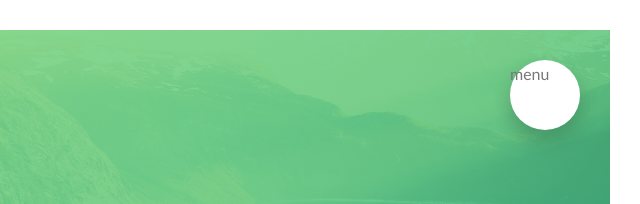
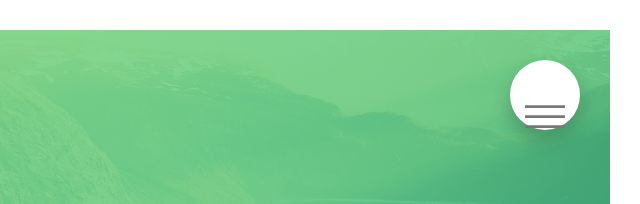
Before and after one commit to crotch-watch/Natours, a website: page index.html in a window 1280 px wide. Shown: the top 204 px of the page, 640-1280 px from the left. Drawn offline with Linux system fonts and the light colour scheme.

Commit message:
scss -> css

```diff
--- a/css/style.css
+++ b/css/style.css
@@ -650,6 +650,10 @@ body {
   width: calc((300% - 6rem) / 4);
 }
 
+.navigation {
+  height: 100%;
+  width: 100%;
+}
 .navigation__bg {
   width: 6rem;
   height: 6rem;
@@ -662,6 +666,8 @@ body {
   transition: transform 0.8s;
 }
 .navigation__btn {
+  display: inline-block;
+  text-align: center;
   background-color: #fff;
   height: 7rem;
   width: 7rem;
@@ -669,7 +675,7 @@ body {
   position: fixed;
   top: 6rem;
   right: 6rem;
-  z-index: 3;
+  z-index: 4;
   box-shadow: 0 1rem 2rem rgba(0, 0, 0, 0.2);
 }
 .navigation__checkbox {
@@ -677,14 +683,13 @@ body {
 }
 .navigation__nav {
   height: 100%;
-  width: 100%;
+  width: 0;
   position: fixed;
   top: 0;
-  left: 0;
+  right: 0;
   z-index: 3;
-  width: 0;
+  transition: all 0.8s;
   opacity: 0;
-  transition: opacity 0.8s;
 }
 .navigation__list {
   list-style: none;
@@ -729,6 +734,12 @@ body {
 .navigation__checkbox:checked ~ .navigation__nav {
   width: 100%;
   opacity: 1;
+}
+.navigation__btn-line {
+  display: block;
+  font-size: 4rem;
+  height: 0.25rem;
+  margin: 0.75rem 0;
 }
 
 .about-section {
--- a/index.html
+++ b/index.html
@@ -24,14 +24,17 @@
   </head>
   <body>
     <div class="navigation">
+      <label for="navigation-toggle" class="navigation__btn">
+        <span class="navigation__btn-line">&#8213;</span>
+        <span class="navigation__btn-line">&#8213;</span>
+        <span class="navigation__btn-line">&#8213;</span>
+      </label>
+
       <input
         type="checkbox"
         id="navigation-toggle"
         class="navigation__checkbox"
       />
-      <label for="navigation-toggle" class="navigation__btn">
-        menu
-      </label>
 
       <div class="navigation__bg">&nbsp;</div>
 
```
Also changed, not shown: 1 other file.
